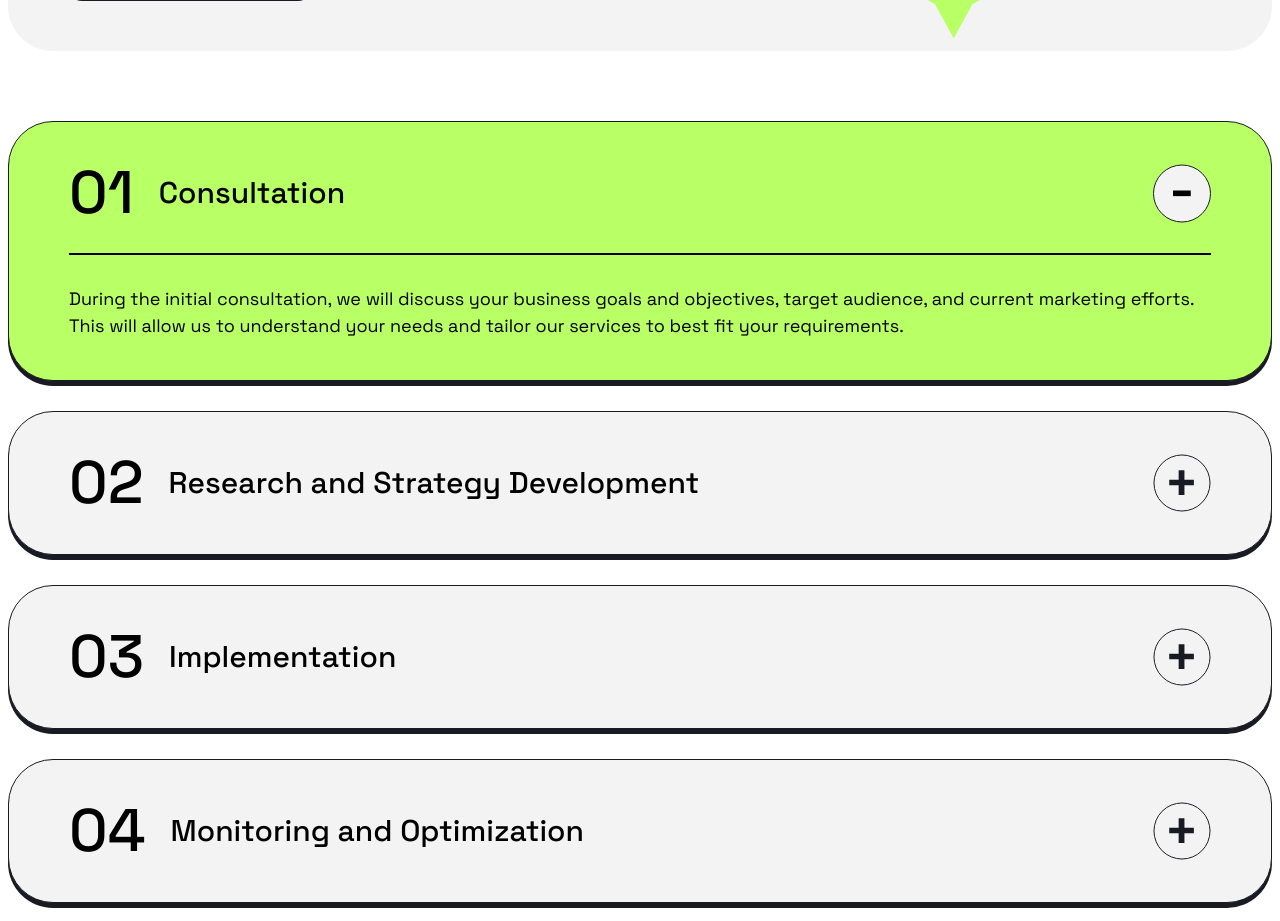
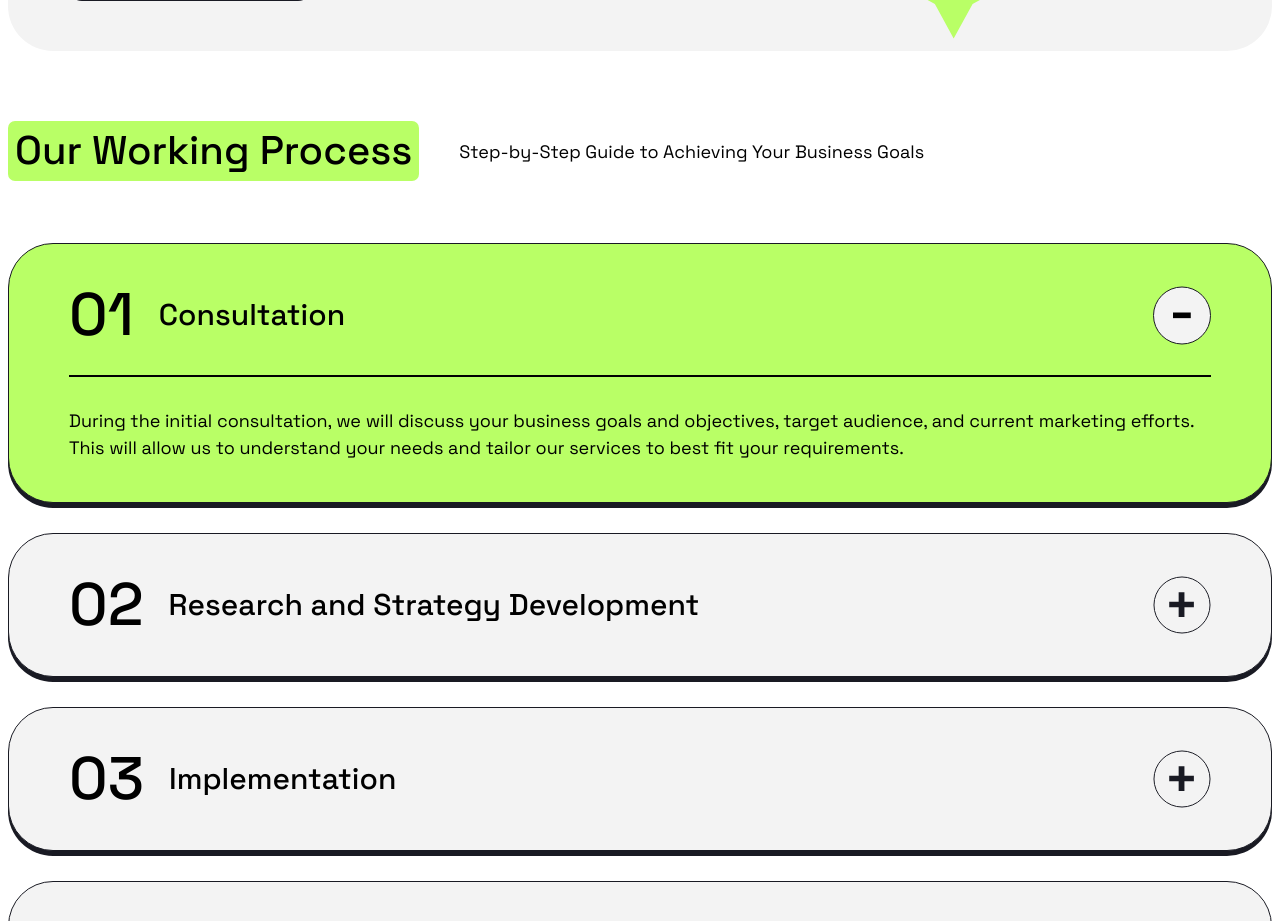
Before and after one commit to xQucu/bootcamp-clone, a React (Vite) app: page / in a window 1280 px wide. Shown: the part 2300-3221 px from the top of the page. Built offline with nearby package versions, Linux system fonts and the light colour scheme.

Commit message:
feat: add Header component to WorkingProcessSection with title and description

```diff
--- a/src/components/WorkingProcessSection.tsx
+++ b/src/components/WorkingProcessSection.tsx
@@ -1,5 +1,6 @@
 import { useState } from 'react';
 import Card from './ProcessCard';
+import Header from './Header';
 
 const process: { title: string; description: string }[] = [
   {
@@ -38,6 +39,9 @@ const WorkingProcessSection = () => {
   const [openID, setOpenID] = useState<number>(0);
   return (
     <div className="flex flex-col items-start gap-[1.875rem]">
+      <Header title="Our Working Process">
+        Step-by-Step Guide to Achieving Your Business Goals
+      </Header>
       {process.map((step, index) => (
         <Card
           key={index}
```
